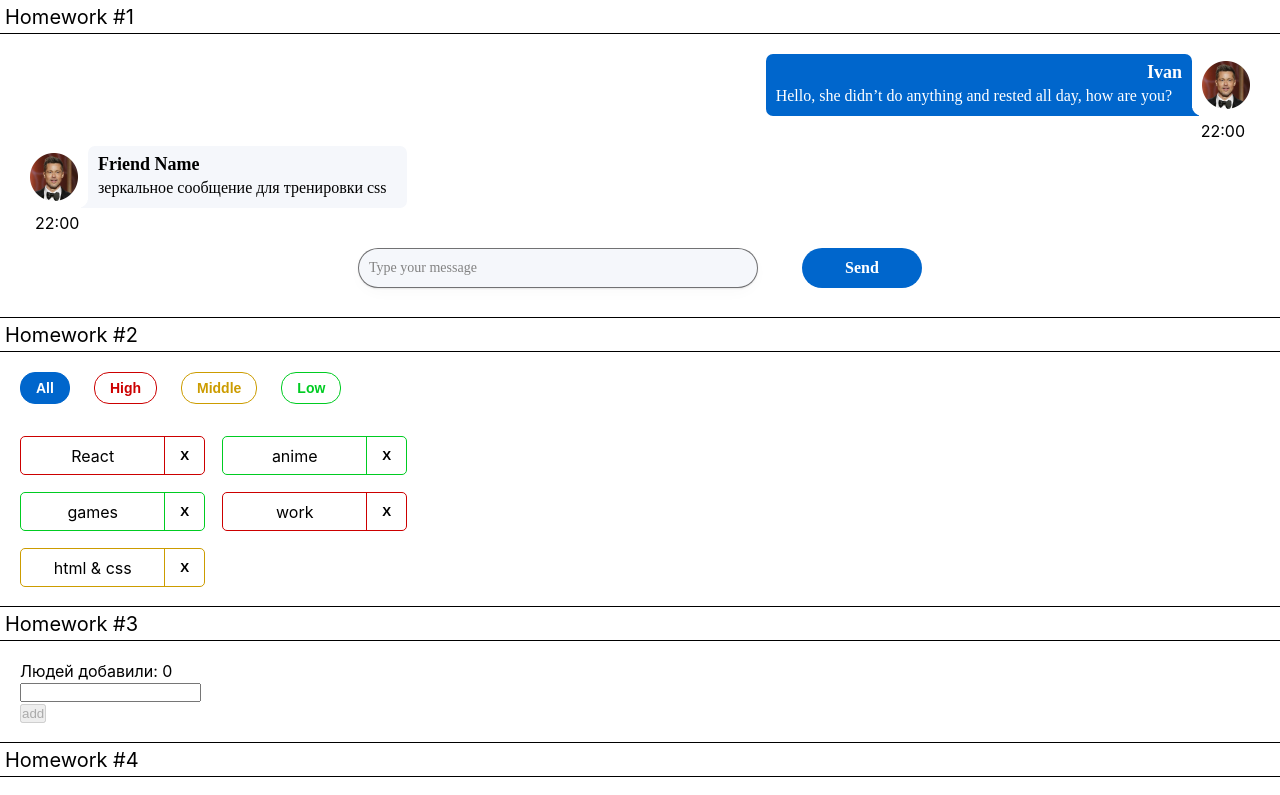
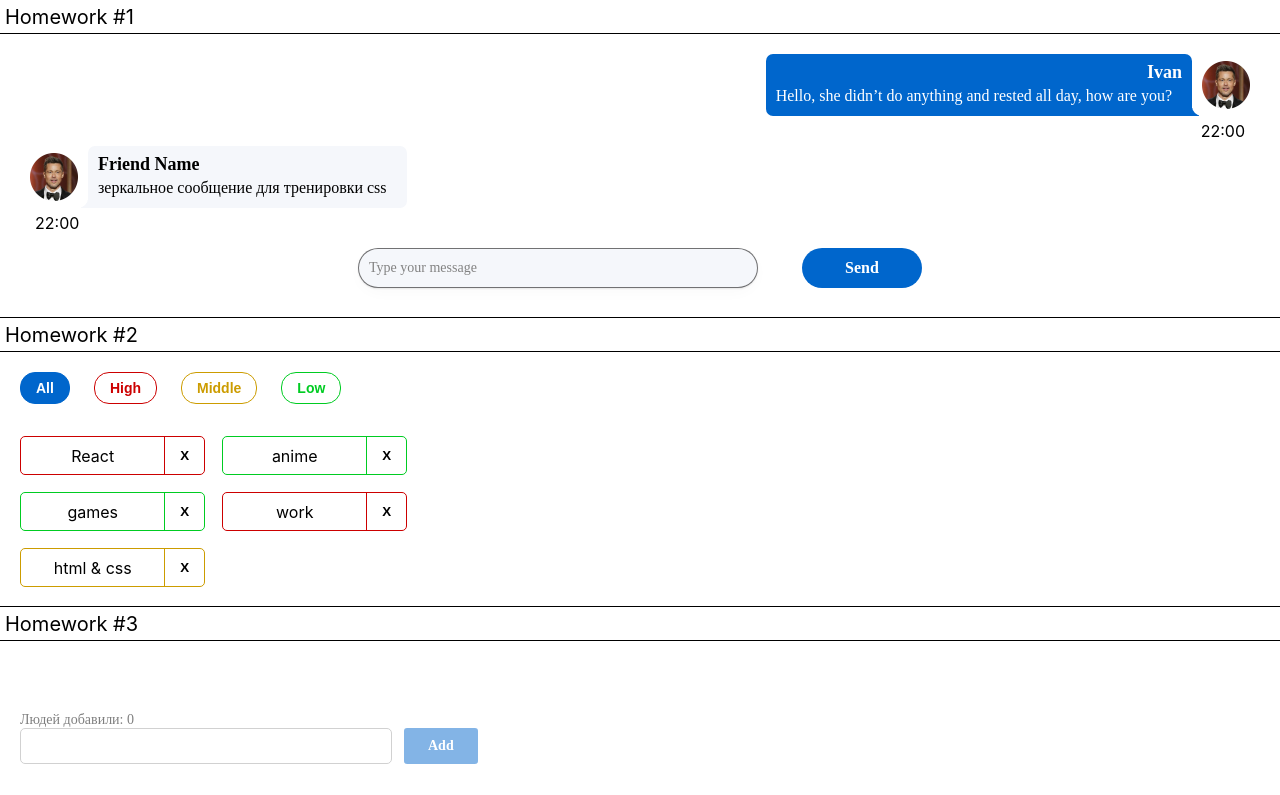
Before and after one commit to YaroshUlad/hws2, a React (Create React App) app: page / in a window 1280 px wide. Shown: the top 795 px of the page. Built offline with nearby package versions, Linux system fonts and the light colour scheme.

Commit message:
hw3 fix styles

```diff
--- a/src/s2-homeworks/hw03/Greeting.module.css
+++ b/src/s2-homeworks/hw03/Greeting.module.css
@@ -1,35 +1,91 @@
 .greetingForm {
+    position: relative;
+    margin: 50px 0;
 }
 
 .inputAndButtonContainer {
+    display: flex;
+    align-items: center;
+    position: relative;
 }
 
 .error {
+    position: absolute;
+    /* left: 20px; */
+    /* bottom: 15px; */
+    color: #CC1439;
 }
 
 .input {
+    min-width: 372px;
+    height: 36px;
+    border-radius: 5px;
+    border: 1px solid #D1D1D1;
+    display: flex;
+    align-items: center;
+    padding: 0 10px;
+
 }
 
 .input:focus {
+    outline: none;
+}
+.errorInput:focus {
+    outline: none;
 }
 
 .errorInput {
+    min-width: 372px;
+    height: 36px;
+    border-radius: 5px;
+    border: 1px solid #CC1439;
+    display: flex;
+    align-items: center;
+    padding: 0 10px;
 }
 
 .button {
+    margin-left: 12px;
+    padding: 8px 24px;
+    background-color: #0066CC;
+    border-radius: 3px;
+    border: none;
+    font-family: 'Montserrat';
+    font-style: normal;
+    font-weight: 600;
+    font-size: 14px;
+    line-height: 20px;
+    color: #FFFFFF;
 }
 
-.button:focus {
+.button:hover {
+    cursor: pointer;
 }
 
 .button:active {
+    background-color: #004f9e;
 }
 
 .button:disabled {
+    background-color: #0066cc7c;
 }
 
 .text {
+    font-family: 'Montserrat';
+    font-style: normal;
+    font-weight: 400;
+    font-size: 14px;
+    line-height: 17px;
+    color: rgba(0, 0, 0, 0.5)
 }
 
 .greeting {
+    font-family: 'Montserrat';
+    font-style: normal;
+    font-weight: 500;
+    font-size: 14px;
+    line-height: 17px;
+    color: #000000;
+    position: absolute;
+    bottom: -40px;
 }
--- a/src/s2-homeworks/hw03/Greeting.tsx
+++ b/src/s2-homeworks/hw03/Greeting.tsx
@@ -24,7 +24,7 @@ const Greeting: React.FC<GreetingPropsType> = (
         lastUserName,
     }
 ) => {
-    const inputClass = error ? s.errorInput : ''
+    const inputClass = error ? s.errorInput : s.input
 
     return (
         <div id={'hw3-form'} className={s.greetingForm}>
@@ -56,7 +56,7 @@ const Greeting: React.FC<GreetingPropsType> = (
                     className={s.button}
                     disabled={!name.trim()}
                 >
-                    add
+                    Add
                 </button>
             </div>
 
```
